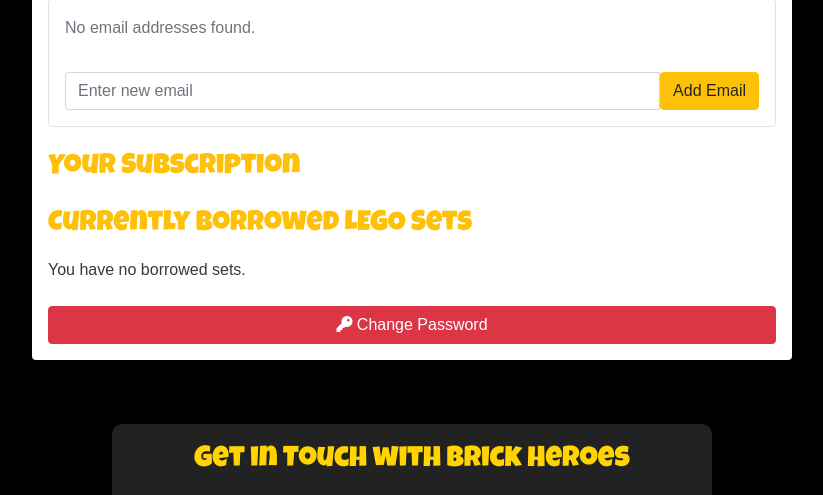
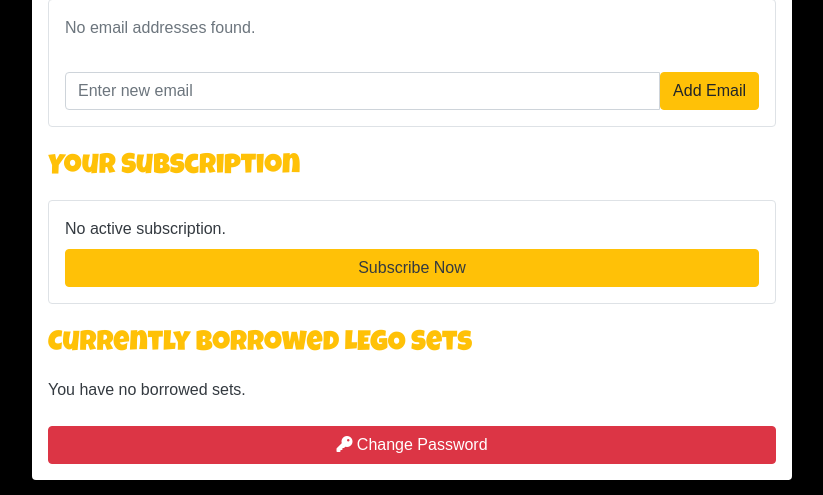
Before and after one commit to SophieMcGee/brick_heroes, a Django app: template home/templates/home/user_profile.html in a window 1280 px wide. Shown: the part 389-884 px from the top of the page, without its empty margins (228-1051 px from the left). Run offline with Django 3.2, Linux system fonts and the light colour scheme; the template is opened without the code that fills it, so the values that code supplies are empty; parts of the project's set-up code (start-up, migrations or seed data) failed here and were passed over; some libraries are stand-ins or nearby versions; some web fonts are replaced.

Commit message:
Update subscription section in user profile with white background and consistent styling

```diff
--- a/home/templates/home/user_profile.html
+++ b/home/templates/home/user_profile.html
@@ -81,30 +81,28 @@
             <h3 class="text-warning mt-4">Your Subscription</h3>
 
             {% if subscription %}
-                <div class="card bg-warning text-dark my-3 p-3">
+                <div class="card bg-white text-dark my-3 p-3 rounded border">
                     <h4 class="mb-3">Plan: {{ subscription.subscription_plan.name }}</h4>
 
                     <div class="d-flex flex-column gap-2">
-                        <div class="bg-light p-2 rounded">
+                        <div class="bg-light p-2 rounded border">
                             <strong>Start Date:</strong> {{ subscription.start_date }}
                         </div>
-                        <div class="bg-light p-2 rounded">
+                        <div class="bg-light p-2 rounded border">
                             <strong>Next Billing Date:</strong> {{ subscription.end_date }}
                         </div>
-                        <div class="bg-light p-2 rounded">
+                        <div class="bg-light p-2 rounded border">
                             <strong>Status:</strong>
                             {% if subscription_status == "Active" %}
-                                <span class="badge bg-success" aria-label="Subscription is active">Active</span>
+                                <span class="badge bg-success text-light">Active</span>
                             {% elif subscription_status == "Pending Cancellation" %}
-                                <span class="badge bg-warning text-dark">
-                                    Pending Cancellation
-                                </span>
-                                <div class="alert alert-warning p-2 mt-2">
+                                <span class="badge bg-warning text-dark">Pending Cancellation</span>
+                                <div class="bg-warning text-dark p-2 mt-2 rounded border">
                                     Your subscription will remain active until <strong>{{ subscription.end_date }}</strong>.
-                                    After this date, it will be canceled.
+                                    After this date, it will be cancelled.
                                 </div>
                             {% else %}
-                                <span class="badge bg-danger" aria-label="Subscription has expired">Expired</span>
+                                <span class="badge bg-danger text-light">Expired</span>
                             {% endif %}
                         </div>
                     </div>
@@ -116,11 +114,10 @@
                         </div>
                     {% endif %}
                 </div>
-
             {% else %}
-                <div class="alert alert-danger p-3">
+                <div class="bg-white text-dark p-3 mt-2 rounded border">
                     <p class="mb-2">No active subscription.</p>
-                    <a href="{% url 'subscription_plans' %}" class="btn btn-warning w-100">Subscribe Now</a>
+                    <a href="{% url 'subscription_plans' %}" class="btn btn-warning text-dark w-100">Subscribe Now</a>
                 </div>
             {% endif %}
 
--- a/subscriptions/views.py
+++ b/subscriptions/views.py
@@ -448,7 +448,7 @@ def subscription_success(request):
 def user_profile(request):
     """User profile page displaying subscriptions"""
     user_profile = request.user.userprofile
-    subscription = user_profile.subscription
+    subscription = user_profile.subscription if user_profile.subscription else None
 
     emailaddresses = EmailAddress.objects.filter(user=request.user)
 
```
